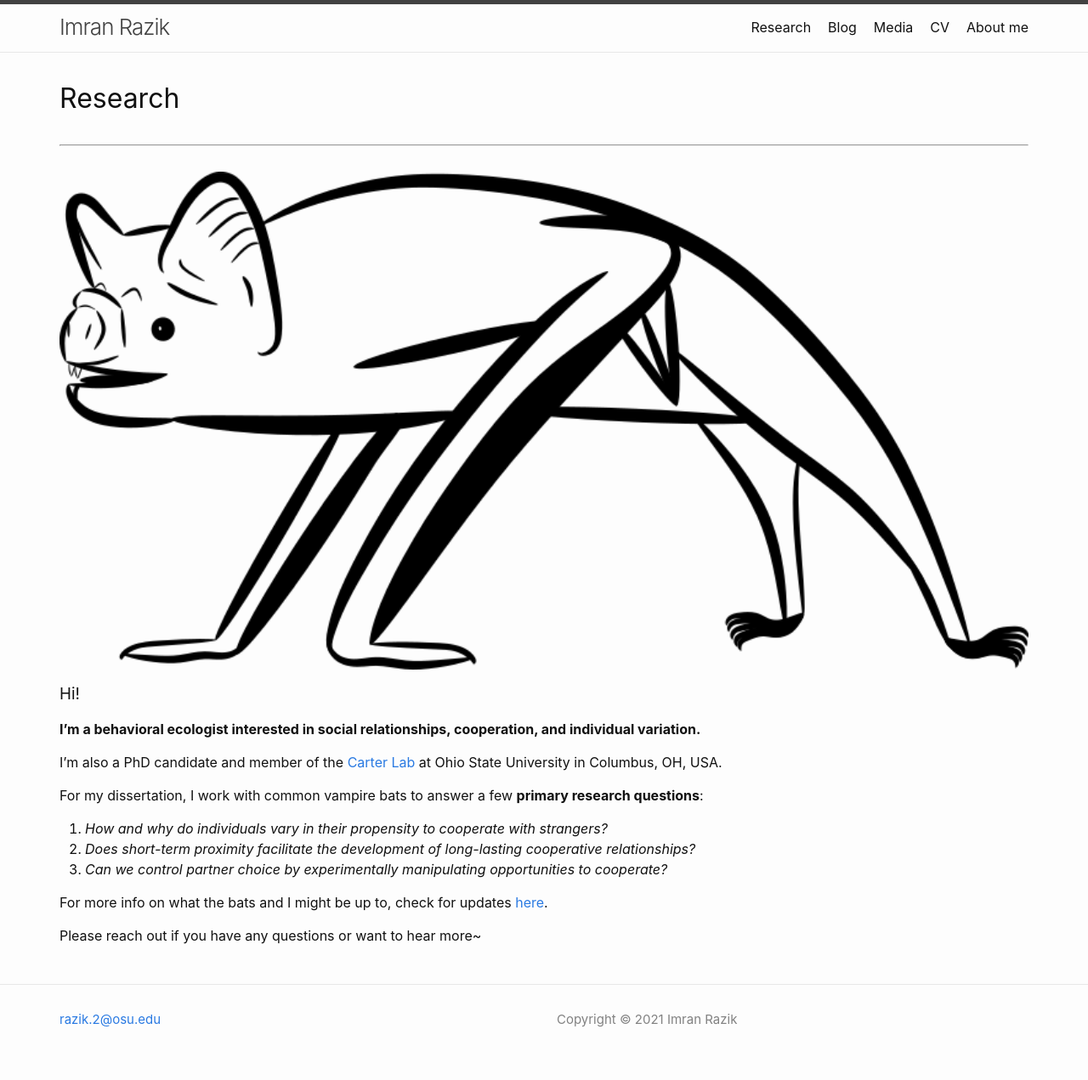
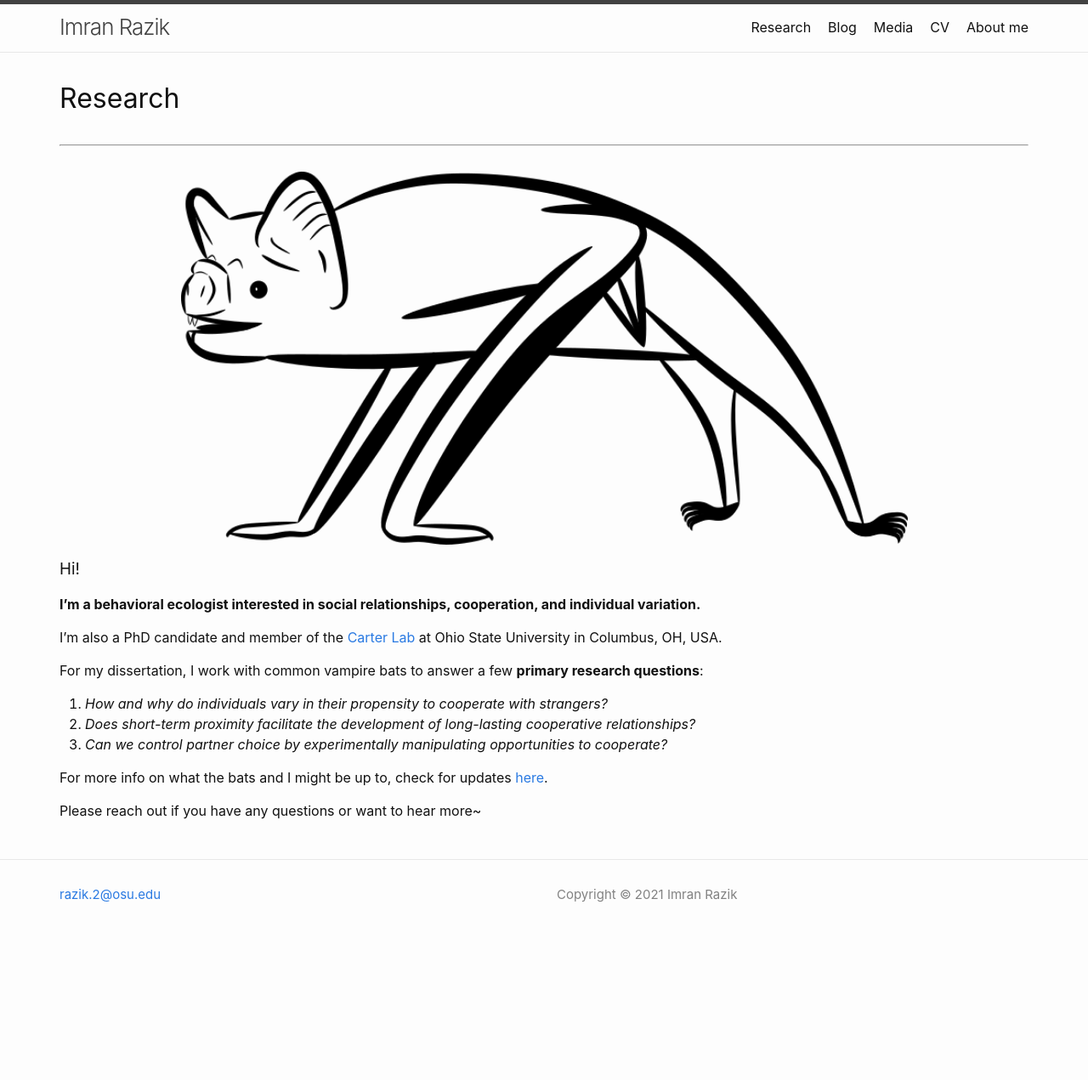
Before and after one commit to imranrazik/imranrazik.github.io, a Jekyll site: the page built from index.md, in a window 1280 px wide. Shown: the whole page at 85% size. Built offline with Jekyll 4.4.1, drawn with Linux system fonts in a browser that asks for light colours; our own code applies the rules of GitHub Pages for plain Markdown files; after the commit the page ends 1125 px from its top, so only the background shows below that.

Commit message:
Update index.md

```diff
--- a/index.md
+++ b/index.md
@@ -4,7 +4,7 @@
 # Research
 ---
 <p align="center">
- <img src="/assets/illustrations/vampterrestrial.png" width="100%">
+ <img src="/assets/illustrations/vampterrestrial.png" width="75%">
 </p>
 
 ### Hi!
```
